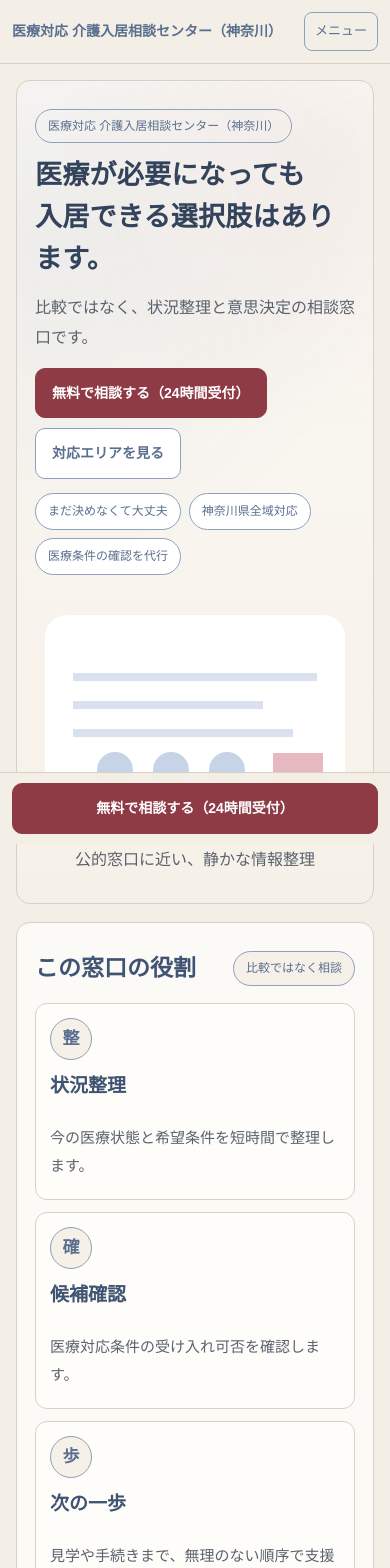
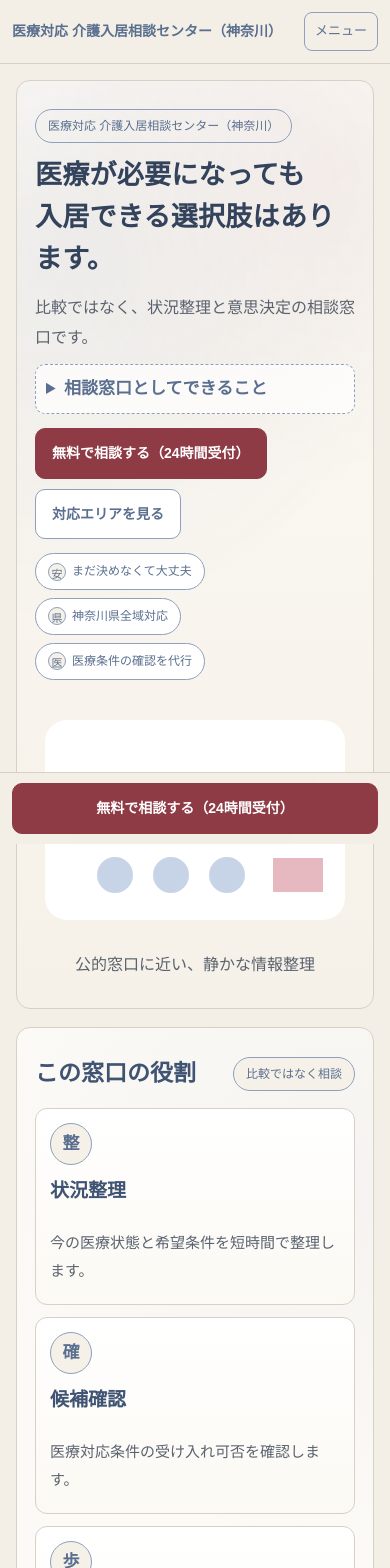
Before and after one commit to kazu0921/my-ai-projects, a Next.js app: page / in a window 390 px wide. Shown: the top 1568 px of the page. Built offline with nearby package versions, Linux system fonts and the light colour scheme.

Commit message:
Refine mobile hero and section rhythm

```diff
--- a/app/globals.css
+++ b/app/globals.css
@@ -174,6 +174,26 @@ main {
   color: var(--muted);
 }
 
+.hero-detail {
+  margin-top: 10px;
+  border: 1px dashed var(--sub-border);
+  border-radius: 10px;
+  padding: 8px 10px;
+  background: rgba(255, 255, 255, 0.7);
+}
+
+.hero-detail summary {
+  cursor: pointer;
+  font-weight: 600;
+  color: var(--sub);
+}
+
+.hero-detail p {
+  margin: 8px 0 0;
+  font-size: 14px;
+  color: var(--muted);
+}
+
 .badge {
   display: inline-block;
   padding: 5px 12px;
@@ -202,6 +222,21 @@ main {
   font-size: 12px;
   color: var(--sub);
   background: #fff;
+  display: inline-flex;
+  align-items: center;
+  gap: 6px;
+}
+
+.pill-icon {
+  width: 18px;
+  height: 18px;
+  border-radius: 999px;
+  border: 1px solid var(--sub-border);
+  display: grid;
+  place-items: center;
+  font-size: 11px;
+  color: var(--sub);
+  background: var(--surface-strong);
 }
 
 .section {
@@ -210,6 +245,22 @@ main {
   border-radius: 14px;
   background: var(--surface);
   border: 1px solid var(--border);
+  position: relative;
+  overflow: hidden;
+}
+
+.section::after {
+  content: "";
+  position: absolute;
+  inset: 0;
+  background-image: radial-gradient(circle at 90% 20%, rgba(90, 111, 143, 0.08), transparent 50%);
+  pointer-events: none;
+  opacity: 0.6;
+}
+
+.section > * {
+  position: relative;
+  z-index: 1;
 }
 
 .section-muted {
@@ -246,6 +297,7 @@ main {
 .icon-cards .card {
   display: grid;
   gap: 8px;
+  background: linear-gradient(180deg, #fff 0%, #fbf9f3 100%);
 }
 
 .icon-circle {
@@ -314,6 +366,16 @@ main {
   gap: 12px;
 }
 
+.area-map {
+  margin: 12px 0 6px;
+  opacity: 0.6;
+}
+
+.area-map svg {
+  width: 100%;
+  height: auto;
+}
+
 .area-card p {
   margin: 4px 0 10px;
 }
@@ -343,6 +405,18 @@ main {
 .stepper {
   display: grid;
   gap: 12px;
+  position: relative;
+  padding-left: 8px;
+}
+
+.stepper::before {
+  content: "";
+  position: absolute;
+  left: 18px;
+  top: 10px;
+  bottom: 10px;
+  width: 2px;
+  background: #d8d0c3;
 }
 
 .step {
--- a/app/page.tsx
+++ b/app/page.tsx
@@ -40,6 +40,13 @@ export default function HomePage() {
             入居できる選択肢はあります。
           </h1>
           <p>比較ではなく、状況整理と意思決定の相談窓口です。</p>
+          <details className="hero-detail">
+            <summary>相談窓口としてできること</summary>
+            <p>
+              医療条件の確認、候補整理、見学調整までを落ち着いて進めます。売り込みではなく、
+              ご家族の不安を整えることを優先します。
+            </p>
+          </details>
           <div className="cta-row">
             <Link className="btn btn-consult" href="/consultation">
               無料で相談する（24時間受付）
@@ -49,9 +56,15 @@ export default function HomePage() {
             </Link>
           </div>
           <div className="hero-pills">
-            <span className="pill">まだ決めなくて大丈夫</span>
-            <span className="pill">神奈川県全域対応</span>
-            <span className="pill">医療条件の確認を代行</span>
+            <span className="pill">
+              <span className="pill-icon">安</span>まだ決めなくて大丈夫
+            </span>
+            <span className="pill">
+              <span className="pill-icon">県</span>神奈川県全域対応
+            </span>
+            <span className="pill">
+              <span className="pill-icon">医</span>医療条件の確認を代行
+            </span>
           </div>
         </div>
         <div className="hero-visual" aria-hidden="true">
@@ -102,6 +115,14 @@ export default function HomePage() {
       <section className="section section-muted" id="area">
         <h2>神奈川県全域に対応しています</h2>
         <p>主要エリアから順にご案内します。詳細は市区町村別ページで確認できます。</p>
+        <div className="area-map" aria-hidden="true">
+          <svg viewBox="0 0 280 200">
+            <path d="M35 30h80l40 20 50-10 40 30-10 40-60 40-80-10-50-30z" fill="none" stroke="#c8d2e2" strokeWidth="2" />
+            <circle cx="80" cy="80" r="6" fill="#c8d2e2" />
+            <circle cx="150" cy="70" r="6" fill="#c8d2e2" />
+            <circle cx="200" cy="120" r="6" fill="#c8d2e2" />
+          </svg>
+        </div>
         <div className="area-grid">
           {majorAreas.map((area) => (
             <div className="card area-card" key={area.slug}>
```
